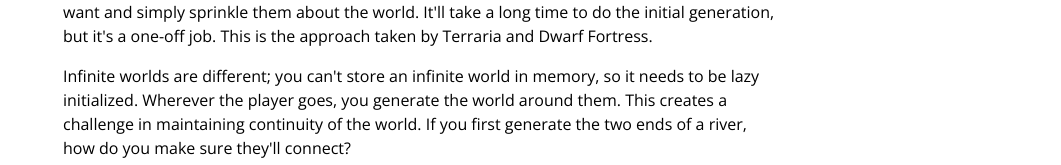
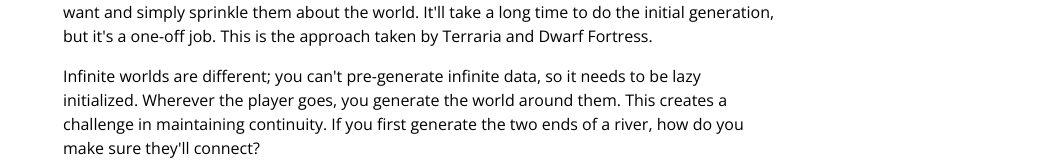
Before and after one commit to Xyzrr/portfolio, a Next.js app: page /voxels in a window 1280 px wide. Shown: the part 635-800 px from the top of the page, without its empty margins (219-1280 px from the left). Built offline with nearby package versions, Linux system fonts and the light colour scheme.

Commit message:
little edits

```diff
--- a/pages/voxels.mdx
+++ b/pages/voxels.mdx
@@ -27,7 +27,7 @@ I always wanted to make a Minecraft-like voxel engine for the web. There's somet
 
 Finite worlds are relatively straightforward. You can decide what shapes and structures you want and simply sprinkle them about the world. It'll take a long time to do the initial generation, but it's a one-off job. This is the approach taken by Terraria and Dwarf Fortress.
 
-Infinite worlds are different; you can't store an infinite world in memory, so it needs to be lazy initialized. Wherever the player goes, you generate the world around them. This creates a challenge in maintaining continuity of the world. If you first generate the two ends of a river, how do you make sure they'll connect?
+Infinite worlds are different; you can't pre-generate infinite data, so it needs to be lazy initialized. Wherever the player goes, you generate the world around them. This creates a challenge in maintaining continuity. If you first generate the two ends of a river, how do you make sure they'll connect?
 
 The cleanest solution is to design a pure function that tells you what voxel belongs at a given coordinate without any other context. The most famous function used for doing this is Perlin noise, which returns a single value between 0 and 1 given an N-dimensional coordinate. Here's what it looks like mapped onto a small 2D square:
 
```
